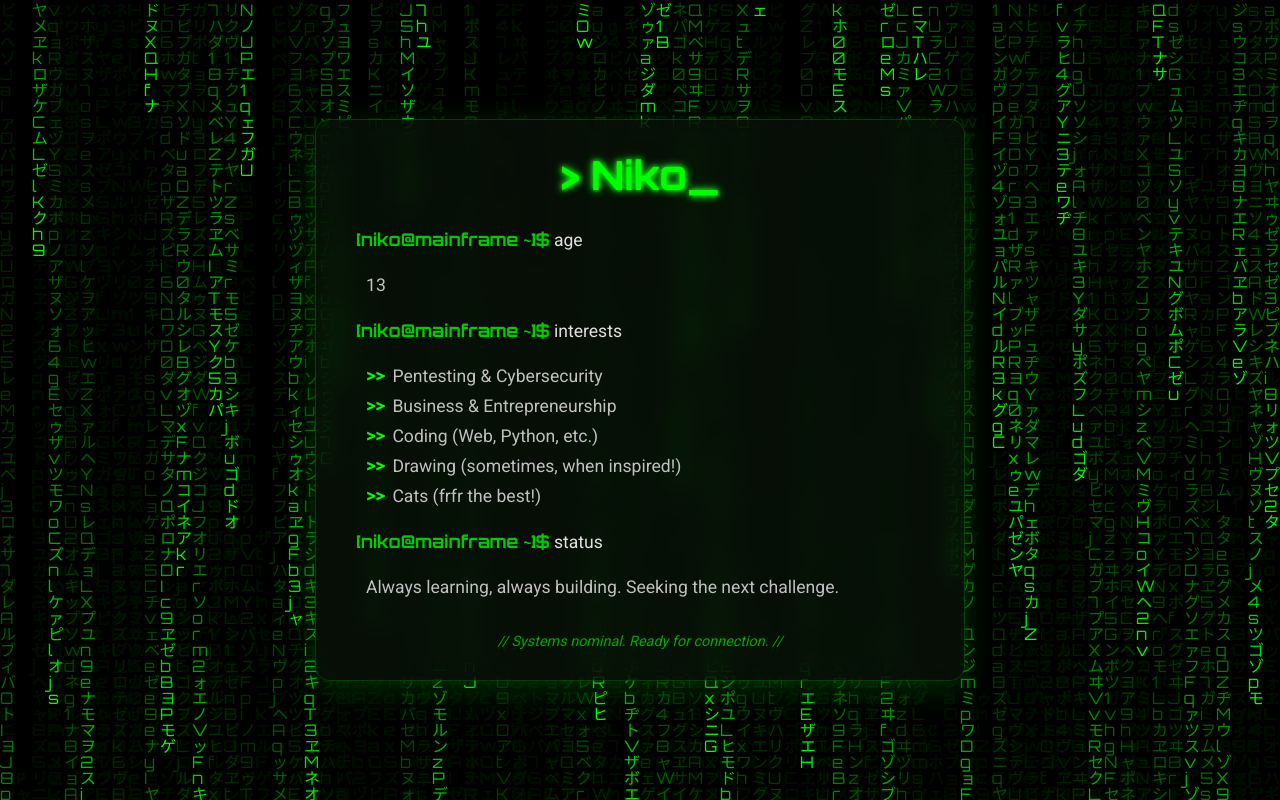
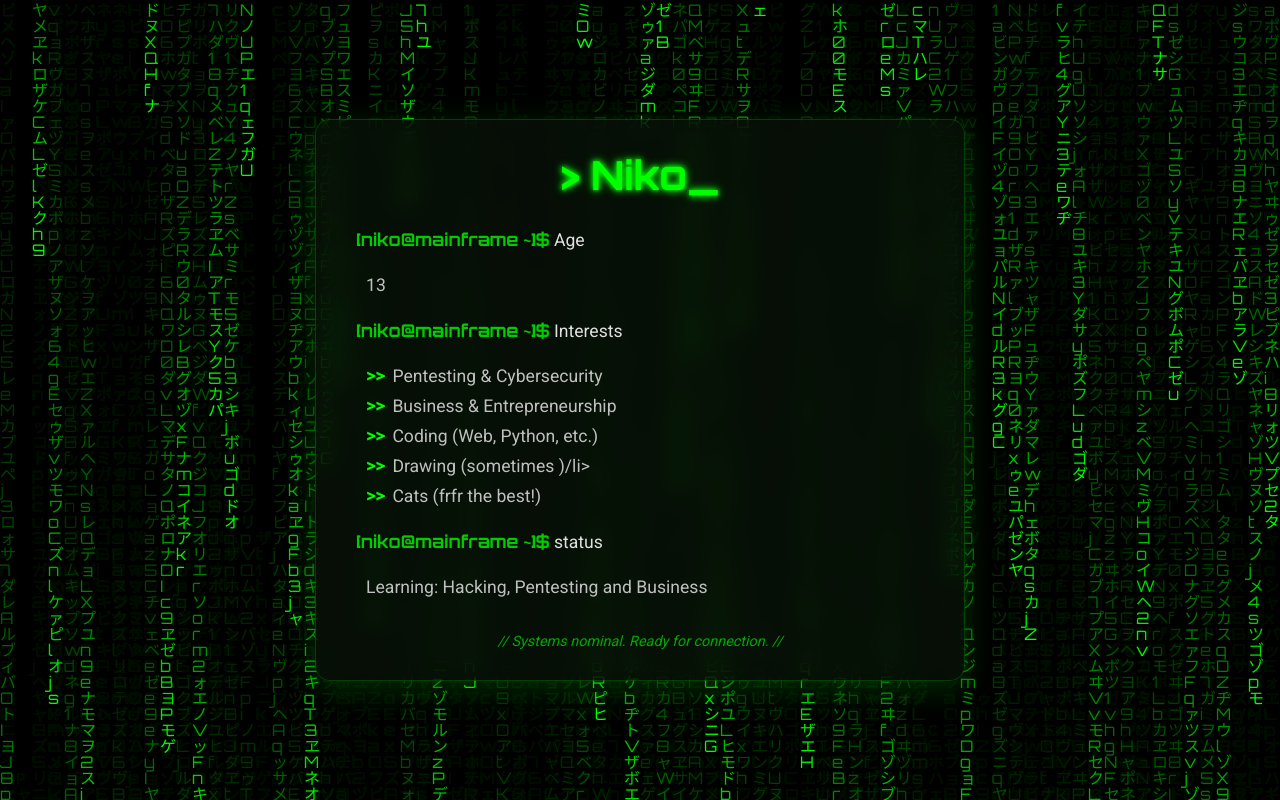
Before and after one commit to BryceDevTest/niko, a plain HTML site: page index.html in a window 1280 px wide. Drawn offline with Linux system fonts and the light colour scheme.

Commit message:
Update index.html

```diff
--- a/index.html
+++ b/index.html
@@ -3,7 +3,7 @@
 <head>
     <meta charset="UTF-8">
     <meta name="viewport" content="width=device-width, initial-scale=1.0">
-    <title>Niko // Coder & Pentester</title>
+    <title>Niko</title>
     <link rel="icon" type="image/png" href="favicon.png">
     <link rel="stylesheet" href="style.css">
     <link href="https://fonts.googleapis.com/css2?family=Orbitron:wght@400;700&family=Roboto:wght@300;400&display=swap" rel="stylesheet">
@@ -17,20 +17,20 @@
                 <h1>> Niko_</h1>
             </header>
             <div class="card-body">
-                <p><span class="prompt">[niko@mainframe ~]$</span> age</p>
+                <p><span class="prompt">[niko@mainframe ~]$</span> Age</p>
                 <p class="output">13</p>
 
-                <p><span class="prompt">[niko@mainframe ~]$</span> interests</p>
+                <p><span class="prompt">[niko@mainframe ~]$</span> Interests</p>
                 <ul class="output">
                     <li>Pentesting & Cybersecurity</li>
                     <li>Business & Entrepreneurship</li>
                     <li>Coding (Web, Python, etc.)</li>
-                    <li>Drawing (sometimes, when inspired!)</li>
+                    <li>Drawing (sometimes )/li>
                     <li>Cats (frfr the best!)</li>
                 </ul>
 
                 <p><span class="prompt">[niko@mainframe ~]$</span> status</p>
-                <p class="output">Always learning, always building. Seeking the next challenge.</p>
+                <p class="output">Learning: Hacking, Pentesting and Business</p>
             </div>
             <footer class="card-footer">
                 <p>// Systems nominal. Ready for connection. //</p>
```
